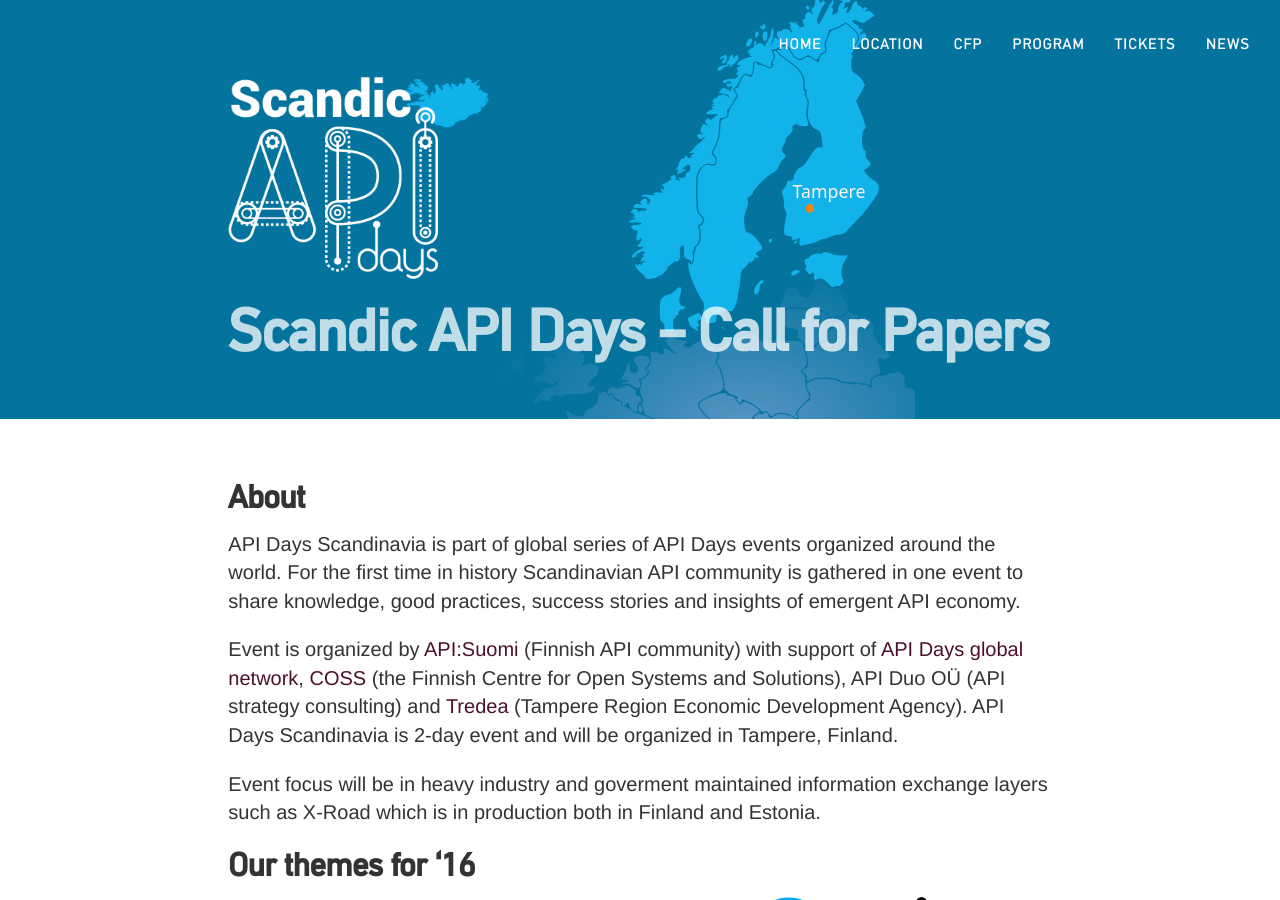
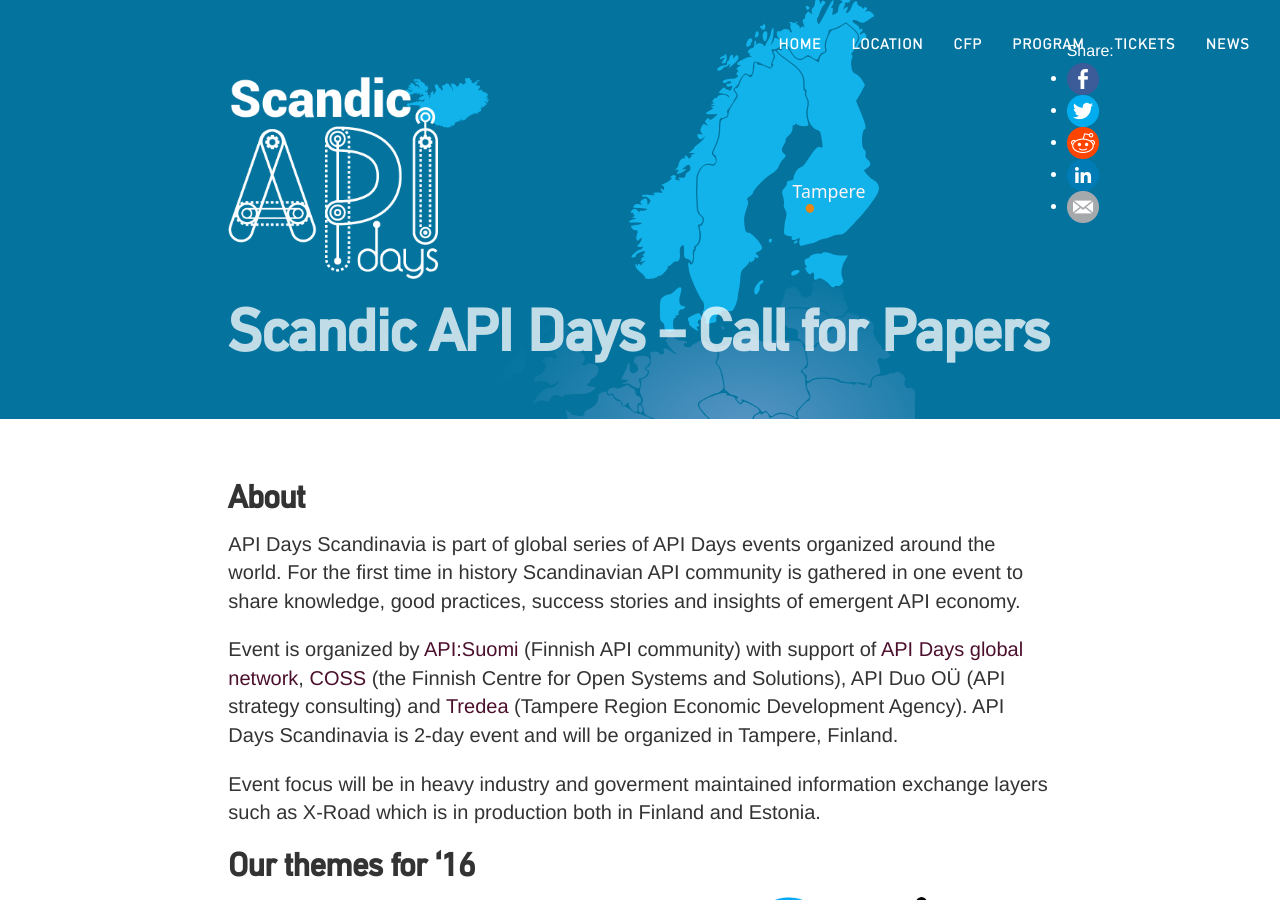
Before and after one commit to apidaysnordic/apidaysnordic.github.io, a Jekyll site: the page built from cfp/index.md, in a window 1280 px wide and 900 px high. Built offline with Jekyll 4.4.1, drawn with Linux system fonts in a browser that asks for light colours; nearby versions of some CDN libraries; some web fonts are replaced; library files that are not in the unit come from our copies; comment, search, counter and statistics services are not loaded.

Commit message:
added some to cfp

```diff
--- a/_layouts/cfp.html
+++ b/_layouts/cfp.html
@@ -47,6 +47,17 @@
                 <h1>Scandic API Days &ndash; Call for Papers</h1>
 
             </div>
+<div>
+					Share:
+					<ul class="share-buttons">
+  <li><a href="https://www.facebook.com/sharer/sharer.php?u=https%3A%2F%2Fapidaysscandic.github.io%2F&t=Scandic%20API%20Days" title="Share on Facebook" target="_blank"><img src="/images/Facebook.png"></a></li>
+  <li><a href="https://twitter.com/intent/tweet?source=https%3A%2F%2Fapidaysscandic.github.io%2F&text=Scandic%20API%20Days:%20https%3A%2F%2Fapidaysscandic.github.io%2F" target="_blank" title="Tweet"><img src="/images/Twitter.png"></a></li>
+  <li><a href="http://www.reddit.com/submit?url=https%3A%2F%2Fapidaysscandic.github.io%2F&title=Scandic%20API%20Days" target="_blank" title="Submit to Reddit"><img src="/images/Reddit.png"></a></li>
+  <li><a href="http://www.linkedin.com/shareArticle?mini=true&url=https%3A%2F%2Fapidaysscandic.github.io%2F&title=Scandic%20API%20Days&summary=Scandic%20API%20Days%20Conference%202016%20-%2018th-19th%20May%2C%20Tampere%20Hall%20Congress%20and%20Concert%20Centre%2C%20Tampere%2C%20Finland&source=https%3A%2F%2Fapidaysscandic.github.io%2F" target="_blank" title="Share on LinkedIn"><img src="/images/LinkedIn.png"></a></li>
+  <li><a href="mailto:?subject=Scandic%20API%20Days&body=Scandic%20API%20Days%20Conference%202016%20-%2018th-19th%20May%2C%20Tampere%20Hall%20Congress%20and%20Concert%20Centre%2C%20Tampere%2C%20Finland:%20https%3A%2F%2Fapidaysscandic.github.io%2F" target="_blank" title="Email"><img src="/images/Email.png"></a></li>
+</ul>
+
+					</div>
         </div>
     </div>
 </header>
```
Also changed, not shown: 1 other file.
